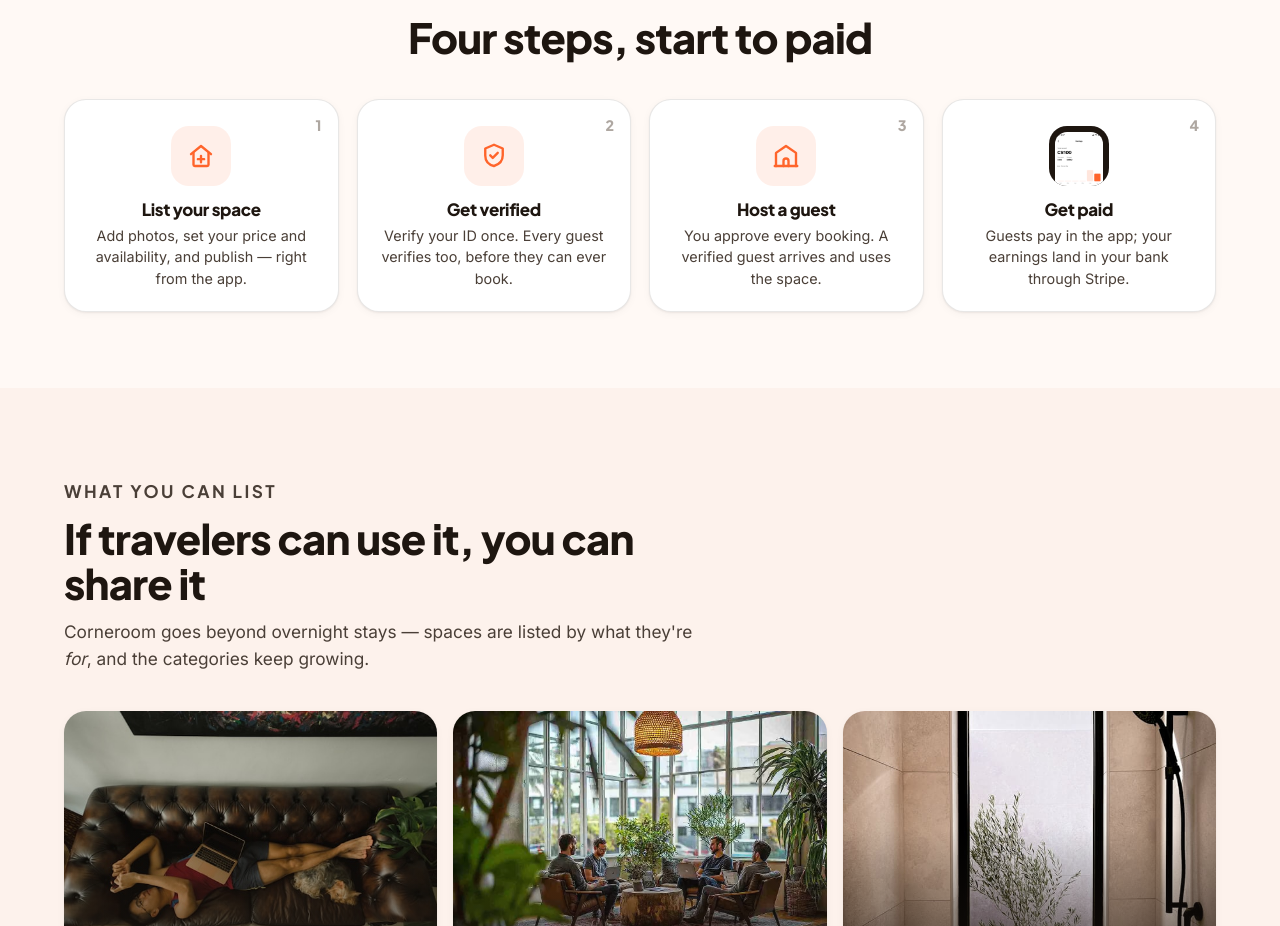
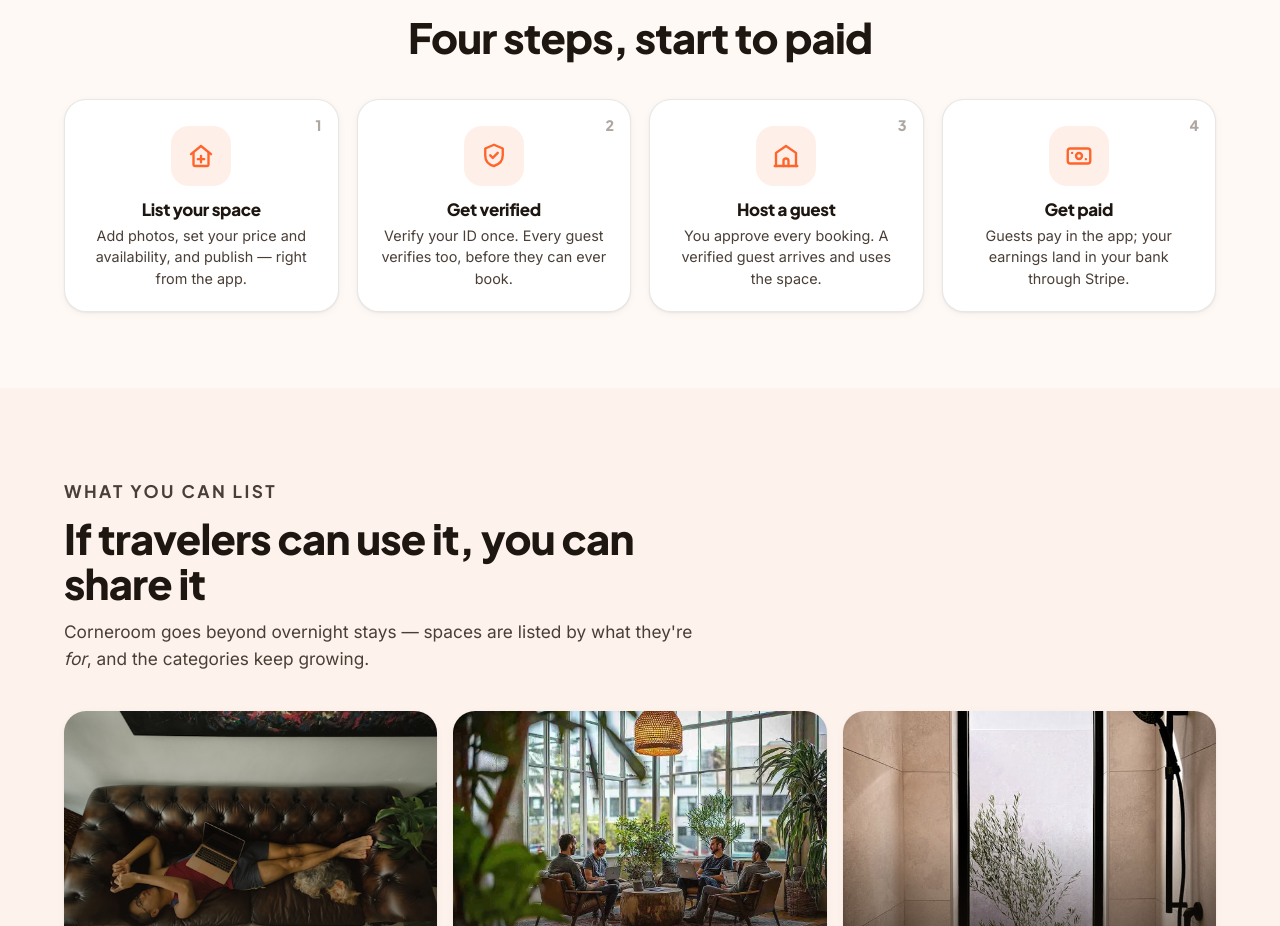
Before and after one commit to corneroom/corneroom.github.io, a Next.js app: page /host in a window 1280 px wide. Shown: the part 881-1807 px from the top of the page. Built offline with nearby package versions, Linux system fonts and the light colour scheme.

Commit message:
Host page: use a line icon for the 'Get paid' step (drop the app screenshot)

```diff
--- a/src/app/host/page.tsx
+++ b/src/app/host/page.tsx
@@ -180,7 +180,6 @@ const STEPS = [
     icon: <IconPaid />,
     title: "Get paid",
     desc: "Guests pay in the app; your earnings land in your bank through Stripe.",
-    paid: true,
   },
 ];
 
@@ -330,19 +329,7 @@ export default function HostPage() {
               {STEPS.map((s, i) => (
                 <li key={s.title} className="hw4-step">
                   <span className="hw4-num" aria-hidden="true">{i + 1}</span>
-                  <span className={`hw4-ic${s.paid ? " paid" : ""}`}>
-                    {s.paid ? (
-                      <img
-                        src="/host/app/earnings.png"
-                        alt=""
-                        width={120}
-                        height={260}
-                        aria-hidden="true"
-                      />
-                    ) : (
-                      s.icon
-                    )}
-                  </span>
+                  <span className="hw4-ic">{s.icon}</span>
                   <h3>{s.title}</h3>
                   <p>{s.desc}</p>
                 </li>
```
